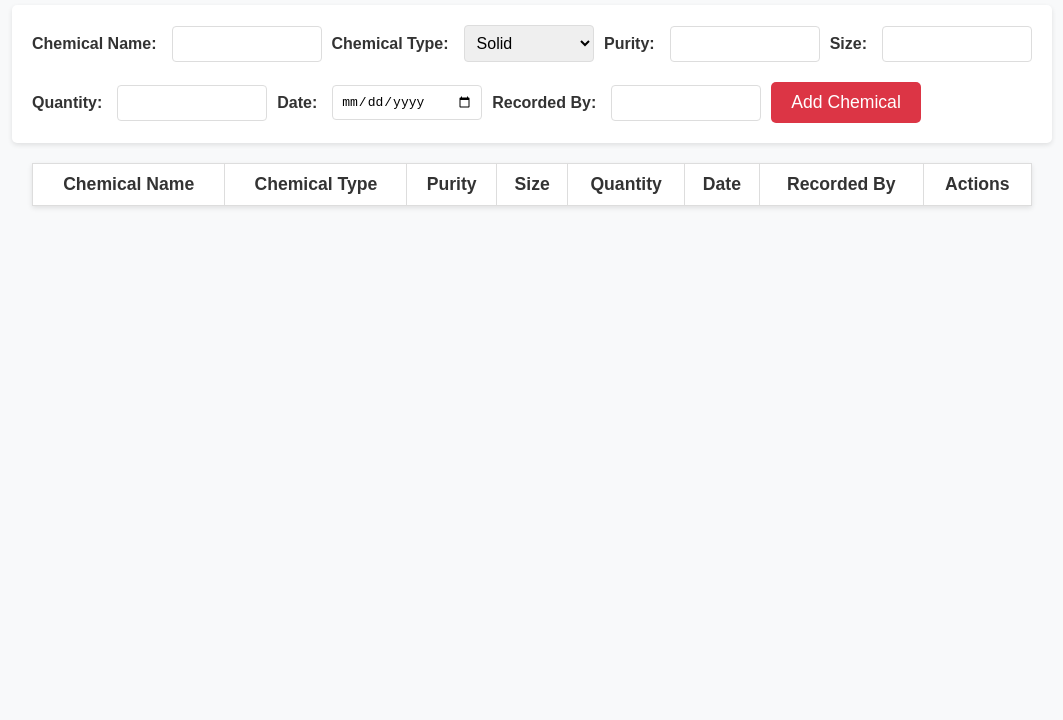
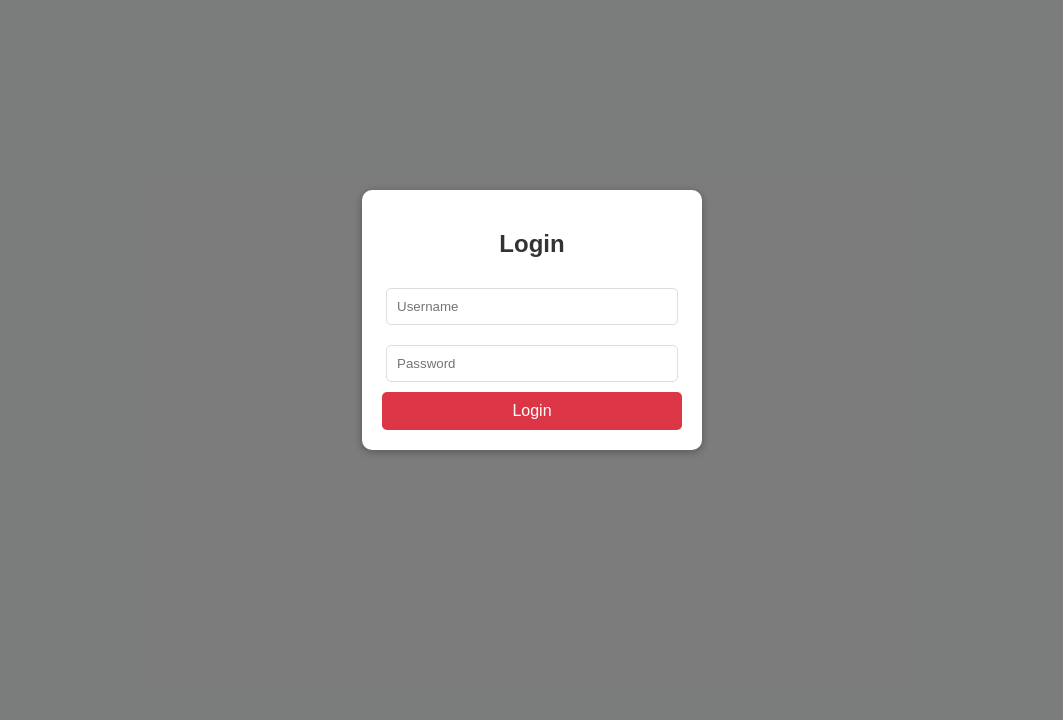
Before and after one commit to KehaoHuang24/lab-chemical-manager, a website: page public/index.html in a window 1280 px wide. Shown: the part 80-800 px from the top of the page, without its empty margins (108-1171 px from the left). Drawn offline with Linux system fonts and the light colour scheme; no server answers.

Commit message:
Update index.html

```diff
--- a/public/index.html
+++ b/public/index.html
@@ -20,98 +20,79 @@
             font-size: 2.5em;
         }
 
-        /* 表单容器样式 */
-        .form-container {
-            width: 90%;
-            max-width: 1000px;
-            margin: 20px auto;
-            background-color: #fff;
-            padding: 20px;
-            border-radius: 5px;
-            box-shadow: 0 2px 5px rgba(0, 0, 0, 0.1);
+        /* 登录弹窗样式 */
+        #loginModal {
+            position: fixed;
+            top: 0;
+            left: 0;
+            width: 100%;
+            height: 100%;
+            background-color: rgba(0, 0, 0, 0.5);
             display: flex;
-            flex-wrap: wrap;
-            gap: 20px;
-            justify-content: space-between;
+            justify-content: center;
+            align-items: center;
+            z-index: 9999;
         }
 
-        .form-container .form-row {
-            display: flex;
-            flex-wrap: wrap;
-            width: 100%;
-            gap: 10px;
-            align-items: center;
+        .login-container {
+            background-color: white;
+            padding: 20px;
+            border-radius: 10px;
+            box-shadow: 0 2px 10px rgba(0, 0, 0, 0.3);
+            width: 300px;
+            text-align: center;
         }
 
-        .form-container label {
-            font-weight: bold;
-            margin-right: 5px;
+        .login-container h2 {
+            margin-bottom: 20px;
         }
 
-        .form-container input,
-        .form-container select {
-            padding: 8px;
-            font-size: 1em;
+        .login-container input {
+            width: 90%;
+            padding: 10px;
+            margin: 10px 0;
             border: 1px solid #ddd;
-            border-radius: 4px;
-            flex-grow: 1;
-            max-width: 150px;
-            box-sizing: border-box;
+            border-radius: 5px;
         }
 
-        .add-button {
+        .login-container button {
             background-color: #dc3545;
-            color: #fff;
-            font-size: 1.1em;
+            color: white;
+            padding: 10px;
             border: none;
             border-radius: 5px;
-            padding: 10px 20px;
             cursor: pointer;
-            transition: background 0.3s;
+            width: 100%;
+            font-size: 1em;
         }
 
-        .add-button:hover {
+        .login-container button:hover {
             background-color: #bd2130;
         }
 
-        /* 表格样式 */
-        table {
-            width: 90%;
-            max-width: 1000px;
-            margin: 20px auto;
-            border-collapse: collapse;
-            background-color: #fff;
-            box-shadow: 0 2px 5px rgba(0, 0, 0, 0.1);
+        /* 表单和表格容器样式 */
+        #mainContent {
+            display: none; /* 默认隐藏主界面 */
         }
 
-        table th,
-        table td {
-            padding: 10px;
-            text-align: center;
-            border: 1px solid #ddd;
-        }
-
-        table th {
-            background-color: #fff;
-            color: #333;
-            font-size: 1.1em;
-        }
-
-        .delete-button {
-            background-color: #dc3545;
-            color: white;
-            border: none;
-            padding: 5px 10px;
-            cursor: pointer;
-            border-radius: 5px;
-        }
-
-        .delete-button:hover {
-            background-color: #bd2130;
+        .form-container, table {
+            margin-top: 20px;
         }
     </style>
 </head>
 <body>
+    <!-- 登录弹窗 -->
+    <div id="loginModal">
+        <div class="login-container">
+            <h2>Login</h2>
+            <input type="text" id="username" placeholder="Username">
+            <input type="password" id="password" placeholder="Password">
+            <button onclick="login()">Login</button>
+        </div>
+    </div>
+
+    <!-- 主界面内容 -->
+    <div id="mainContent">
         <h1>Dr. Wang's Lab Chemical Management System</h1>
 
         <!-- 表单容器 -->
@@ -166,9 +147,24 @@
                 <!-- 数据行将会动态添加到这里 -->
             </tbody>
         </table>
+    </div>
 
     <script>
         const API_BASE_URL = 'https://lab-chemical-manager.onrender.com'; // 后端 API 地址
+        const VALID_USERNAME = 'wanglab'; // 登录用户名
+        const VALID_PASSWORD = 'advfoodpackaging'; // 登录密码
+
+        function login() {
+            const username = document.getElementById('username').value;
+            const password = document.getElementById('password').value;
+
+            if (username === VALID_USERNAME && password === VALID_PASSWORD) {
+                document.getElementById('loginModal').style.display = 'none'; // 隐藏登录弹窗
+                document.getElementById('mainContent').style.display = 'block'; // 显示主界面
+            } else {
+                alert('Invalid username or password. Please try again.');
+            }
+        }
 
         async function addChemical() {
             const chemicalName = document.getElementById('chemicalName').value;
@@ -196,15 +192,6 @@
 
                 alert(data.message);
                 loadChemicals(); // 重新加载表格
-
-                // 清空表单
-                document.getElementById('chemicalName').value = '';
-                document.getElementById('chemicalType').value = 'Solid';
-                document.getElementById('purity').value = '';
-                document.getElementById('size').value = '';
-                document.getElementById('quantity').value = '';
-                document.getElementById('date').value = '';
-                document.getElementById('recordedBy').value = '';
             } catch (error) {
                 console.error('Error:', error);
                 alert('Error adding chemical: ' + error.message);
```
Lines whose indentation alone changed are shown as unchanged.
